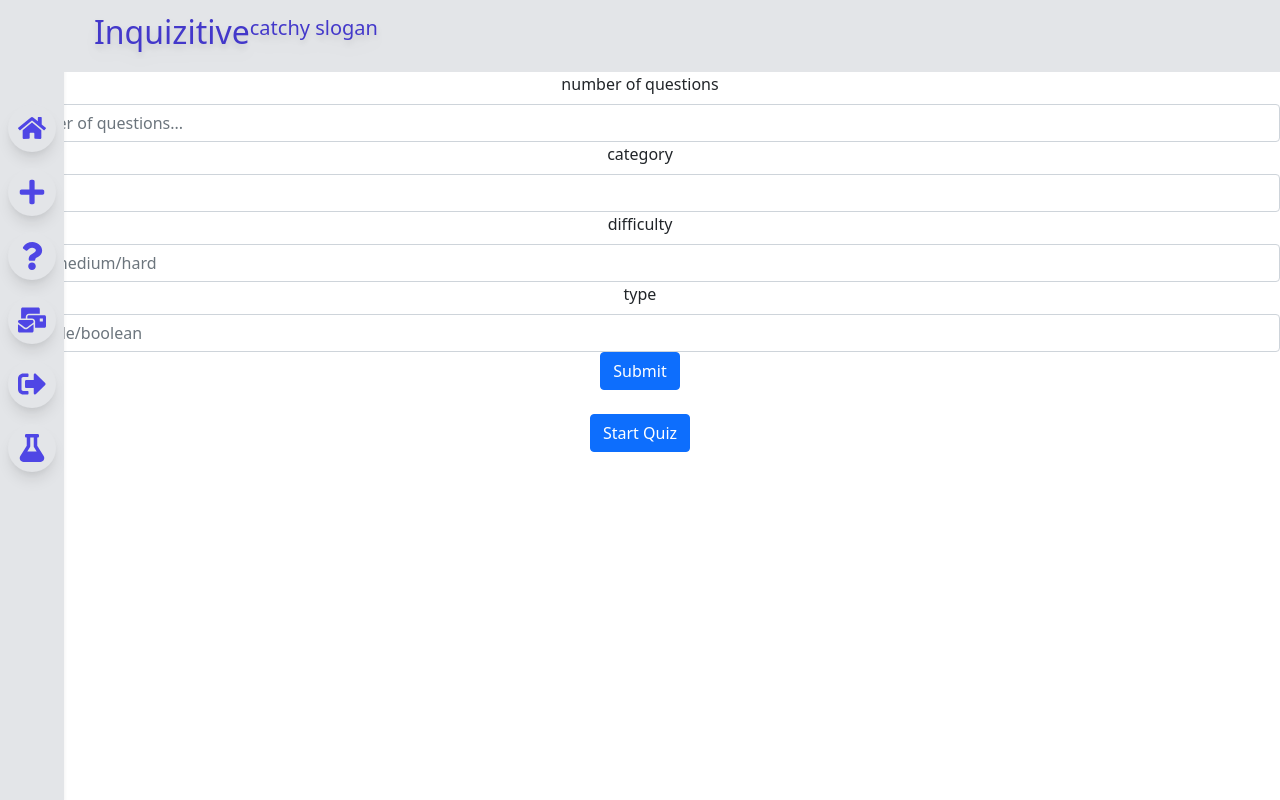
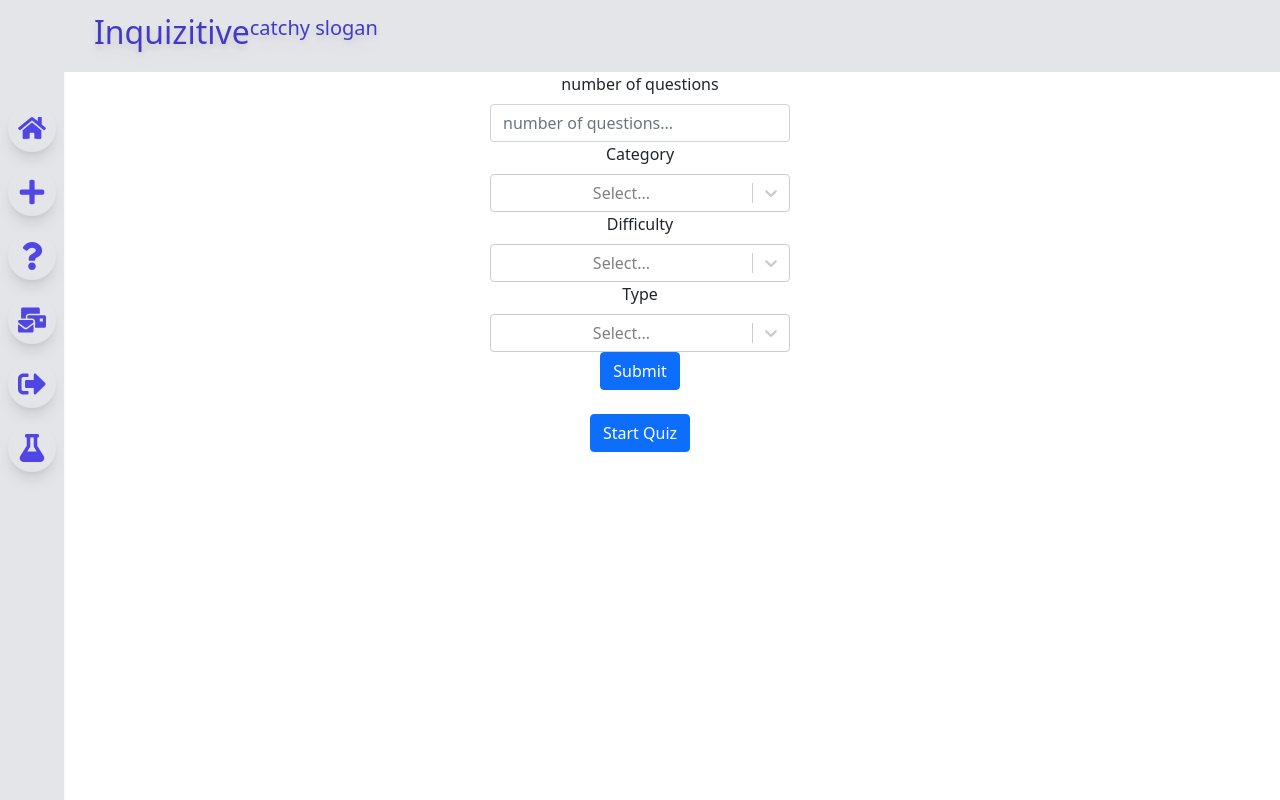
Before and after one commit to cmr33-cloud/project-3-group-3-frontend, a React (Create React App) app: page /testing in a window 1280 px wide. Built offline with nearby package versions, Linux system fonts and the light colour scheme.

Commit message:
add styling for testing page

```diff
--- a/package.json
+++ b/package.json
@@ -17,6 +17,7 @@
     "react-redux": "^7.2.5",
     "react-router-dom": "^5.3.0",
     "react-scripts": "4.0.3",
+    "react-select": "^5.1.0",
     "redux": "^4.1.1",
     "redux-devtools-extension": "^2.13.9",
     "redux-thunk": "^2.3.0",
--- a/src/pages/Testing/index.js
+++ b/src/pages/Testing/index.js
@@ -2,15 +2,15 @@ import React from "react";
 import { Form, Button, Container } from "react-bootstrap";
 import { getQuestions } from "../../actions";
 import { useDispatch } from "react-redux";
-import { Redirect,useHistory } from "react-router";
-
+import { Redirect, useHistory } from "react-router";
+import Select from "react-select";
 
 export default function Testing() {
-const history = useHistory();
-const dispatch = useDispatch();
-const search = (searchTerm) => dispatch(getQuestions(searchTerm))
-//const allQuestions = (searchTerm) => dispatch(fetchQuestions(searchTerm))
-console.log(search)
+  const history = useHistory();
+  const dispatch = useDispatch();
+  const search = (searchTerm) => dispatch(getQuestions(searchTerm));
+  //const allQuestions = (searchTerm) => dispatch(fetchQuestions(searchTerm))
+  console.log(search);
   function handleSubmit(e) {
     e.preventDefault();
     const searchTerm = {
@@ -19,9 +19,8 @@ console.log(search)
       difficulty: e.target[2].value,
       type: e.target[3].value,
     };
-    search(searchTerm)
-   // Questions(searchTerm)
-
+    search(searchTerm);
+    // Questions(searchTerm)
   }
 
   // function handleClick(){
@@ -30,8 +29,47 @@ console.log(search)
 
   // }
 
+  const style = { margin: "auto", width: 300 };
+  const typeOptions = [
+    { value: "multiple", label: "Multiple choice" },
+    { value: "boolean", label: "True or False" },
+  ];
+
+  const difficultyOptions = [
+    { value: "easy", label: "Easy" },
+    { value: "medium", label: "Medium" },
+    { value: "hard", label: "Hard" },
+  ];
+
+  const categoryOptions = [
+    { value: 9, label: "General Knowledge" },
+    { value: 10, label: "Entertainment: Books" },
+    { value: 11, label: "Entertainment: Film" },
+    { value: 12, label: "Entertainment: Music" },
+    { value: 13, label: "Entertainment: Musicals & Theatres" },
+    { value: 14, label: "Entertainment: Television" },
+    { value: 15, label: "Entertainment: Vvalueeo Games" },
+    { value: 16, label: "Entertainment: Board Games" },
+    { value: 17, label: "Science & Nature" },
+    { value: 18, label: "Science: Computers" },
+    { value: 19, label: "Science: Mathematics" },
+    { value: 20, label: "Mythology" },
+    { value: 21, label: "Sports" },
+    { value: 22, label: "Geography" },
+    { value: 23, label: "History" },
+    { value: 24, label: "Politics" },
+    { value: 25, label: "Art" },
+    { value: 26, label: "Celebrities" },
+    { value: 27, label: "Animals" },
+    { value: 28, label: "Vehicles" },
+    { value: 29, label: "Entertainment: Comics" },
+    { value: 30, label: "Science: Gadgets" },
+    { value: 31, label: "Entertainment: Japanese Anime & Manga" },
+    { value: 32, label: "Entertainment: Cartoon & Animations" }
+  ];
+
   return (
-    <div>
+    <div style={style}>
       <Form onSubmit={handleSubmit}>
         <Form.Group>
           <Form.Label> number of questions</Form.Label>
@@ -40,28 +78,24 @@ console.log(search)
             placeholder="number of questions..."
           ></Form.Control>
 
-          <Form.Label> category </Form.Label>
-          <Form.Control type="number" placeholder="e.g. 9"></Form.Control>
+          <Form.Label> Category </Form.Label>
+          <Select options={categoryOptions} />
 
-          <Form.Label> difficulty </Form.Label>
-          <Form.Control
-            type="text"
-            placeholder="easy/medium/hard"
-          ></Form.Control>
+          <Form.Label> Difficulty </Form.Label>
+          <Select options={difficultyOptions} />
 
-          <Form.Label> type </Form.Label>
-          <Form.Control
-            type="text"
-            placeholder="multiple/boolean"
-          ></Form.Control>
-          <Button type="submit" >Submit</Button>
+          <Form.Label> Type </Form.Label>
+          <Select options={typeOptions} />
+          <Button type="submit">Submit</Button>
 
           {/* searchQ={search} */}
         </Form.Group>
       </Form>
-      <br/>
+      <br />
 
-      <Button type="button" onClick={()=>history.push('./questions')}>Start Quiz</Button>
+      <Button type="button" onClick={() => history.push("./questions")}>
+        Start Quiz
+      </Button>
       {/* <Redirect from='/testing' to='/questions'/> */}
     </div>
   );
--- a/src/pages/login/index.js
+++ b/src/pages/login/index.js
@@ -58,12 +58,10 @@ const Login = () => {
       <Modal.Body>
         <Form onSubmit = {handleSubmit}>
           <Form.Group>
-            <Form.Label> email address</Form.Label>
-            <Form.Control type="email" placeholder = "enter email..."></Form.Control>
+            <Form.Control type="email" placeholder = "email"></Form.Control>
             {activeModal && activeModal.title === 'register' ? <><Form.Label> name </Form.Label>
             <Form.Control type='text' placeholder = 'name'></Form.Control></> : ''}
-            <Form.Label> password </Form.Label>
-            <Form.Control type='password' placeholder = 'enter password ...'></Form.Control>
+            <Form.Control type='password' placeholder = 'password'></Form.Control>
             <Button type='submit'>Submit</Button>
           </Form.Group>
         </Form>
--- a/src/pages/questions/index.js
+++ b/src/pages/questions/index.js
@@ -90,24 +90,26 @@ const Questions = () => {
   const style = {
     width: String(width) + "px",
     backgroundColor: colour,
-    height: 75,
+    height: 8,
     float: "right",
+    borderRadius: "25px",
+    verticalAlign: "bottom"
   }
   const bigStyle = {
     outline: "2px solid black",
     height: 75,
     width: 700,
-    margin: "auto"
+    margin: "auto",
+    borderRadius: "25px"
   }
-  const textStyle = {float: "center", margin: "auto"}
+  const textStyle = {float: "center", margin: "auto", color: "white"}
 
   return (
     <div className = 'card mt-5' >
       <Container className = 'mt-5'>
         <div id="bigBar" style={bigStyle}>
-          <div id="littleBar" style={style}>
-            <text style = {textStyle}>{questions[questNo] && questions[questNo].question}</text>
-          </div>
+        <text style = {textStyle}>{questions[questNo] && questions[questNo].question}</text>
+          <div id="littleBar" style={style}></div>
         </div>
       </Container>
       <div className="d-flex align-items-center" onClick={(e) => createScore(e)}>
```
Also changed, not shown: src/App.js (+4 -4 lines), 1 other file (tests, documents, lock files or other folders).
